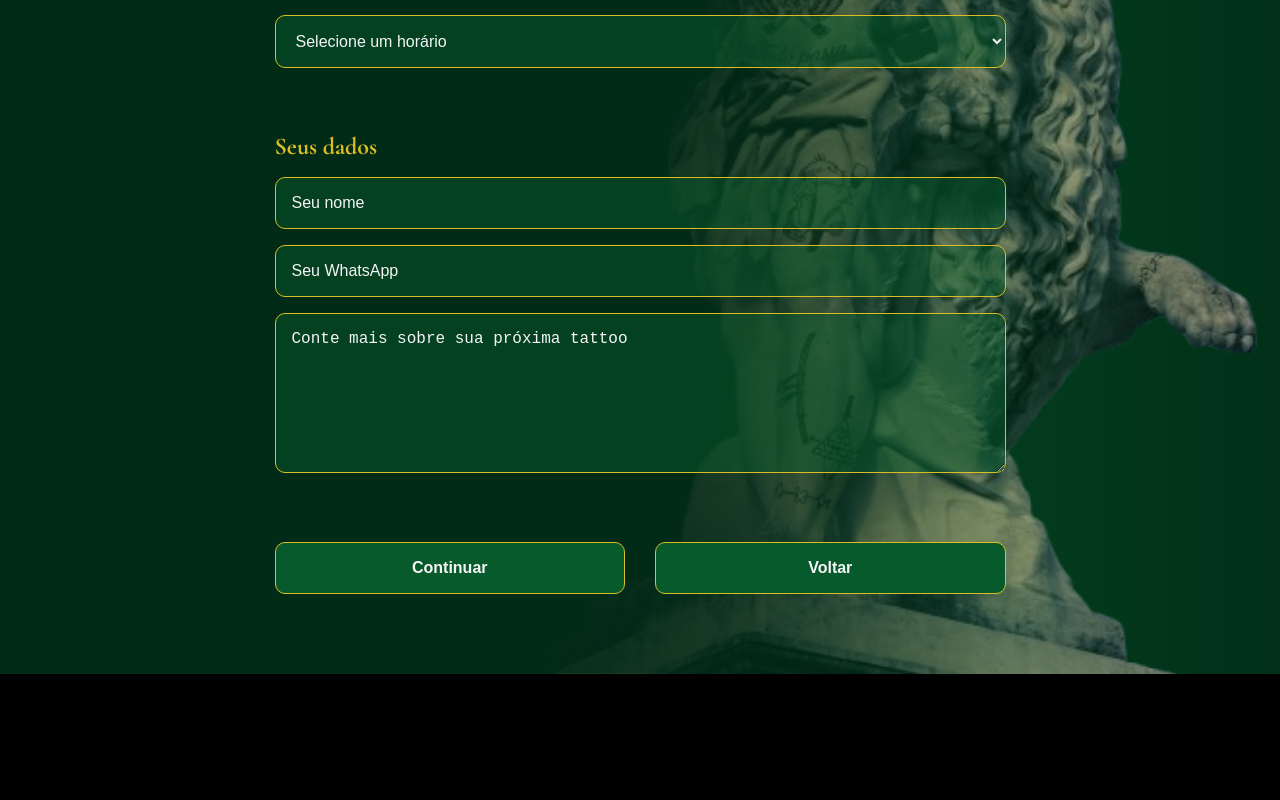
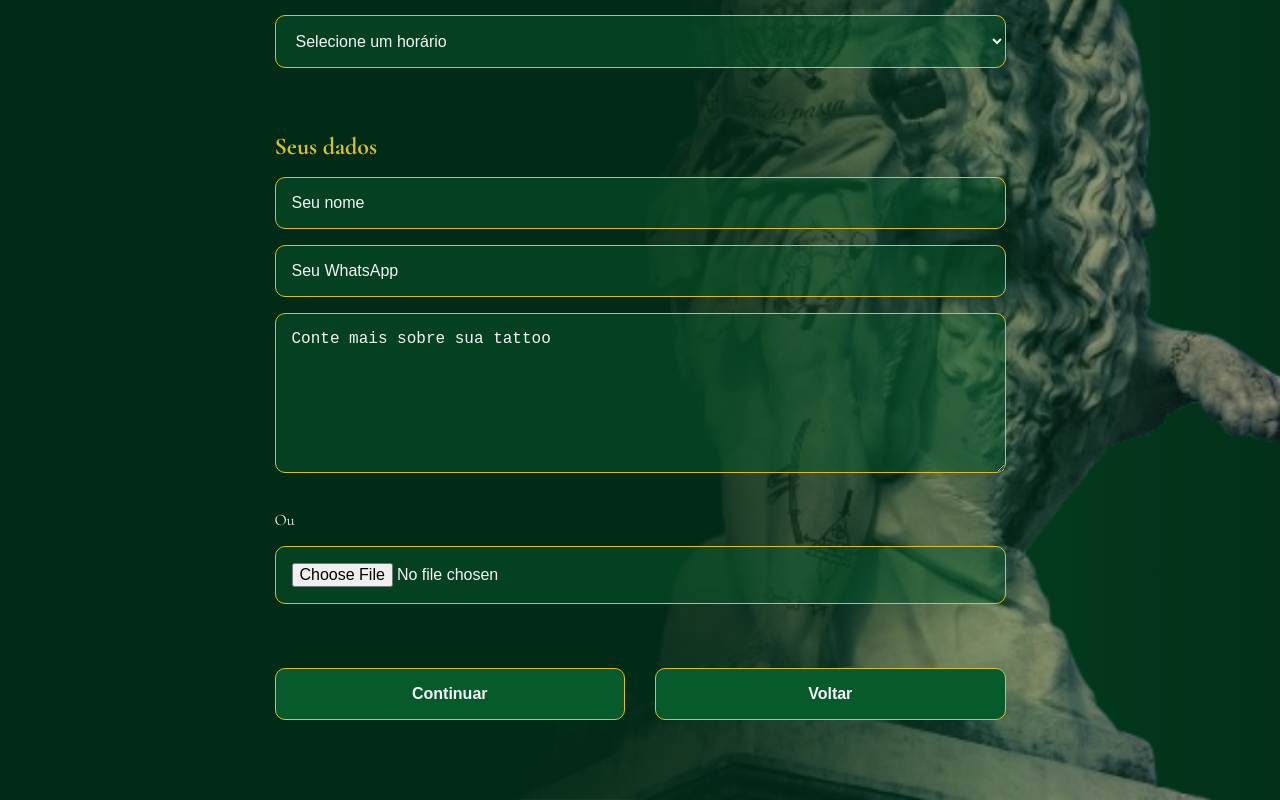
Before and after one commit to nvini16/TATOO, a React (Vite) app: page /TATOO/Agendamento in a window 1280 px wide. Shown: the part 443-1243 px from the top of the page. Before the commit the page ends 1117 px from the top, so only its background shows below. Built offline with nearby package versions, Linux system fonts and the light colour scheme.

Commit message:
fix: iniciar backend e criar área para indexação de imagens em agendamentos

```diff
--- a/src/lib/supabase.js
+++ b/src/lib/supabase.js
@@ -4,6 +4,6 @@ const supabaseUrl = import.meta.env.VITE_SUPABASE_URL
 const supabasePublishableKey = import.meta.env.VITE_SUPABASE_PUBLISHABLE_KEY
 
 export const supabase = createClient(
-    supabaseUrl,
-    supabasePublishableKey
+       supabaseUrl,
+       supabasePublishableKey
 )
--- a/src/pages/Agendamentos.jsx
+++ b/src/pages/Agendamentos.jsx
@@ -45,7 +45,11 @@ function Agendamento() {
 
                 <input type="tel" placeholder="Seu WhatsApp" />
 
-                <textarea placeholder="Conte mais sobre sua próxima tattoo"></textarea>
+                <textarea placeholder="Conte mais sobre sua tattoo"></textarea>
+
+                <p className="agendamento-opcao">Ou</p>
+
+                <input type="file" placeholder="Escolha" />
 
 
             </form>
```
